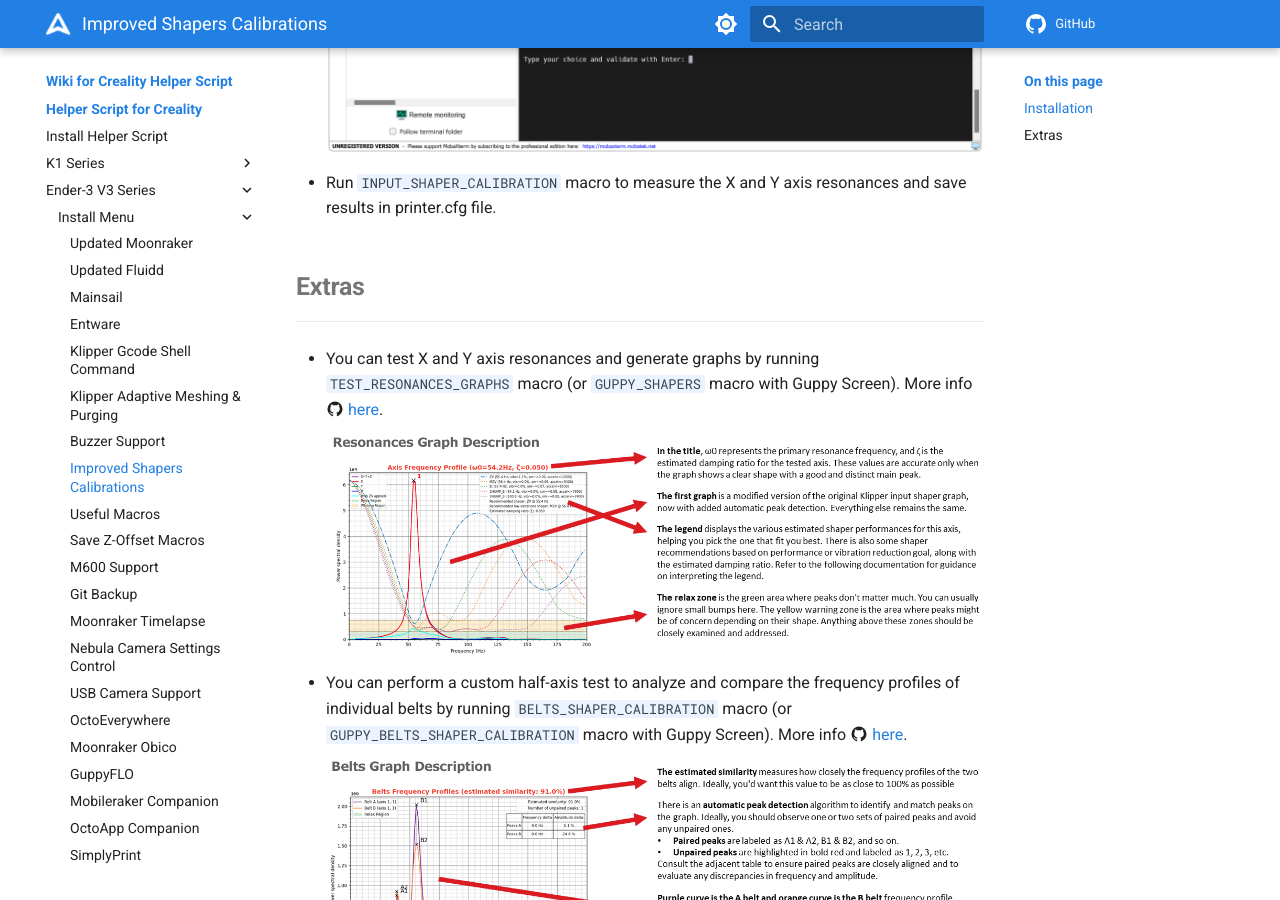
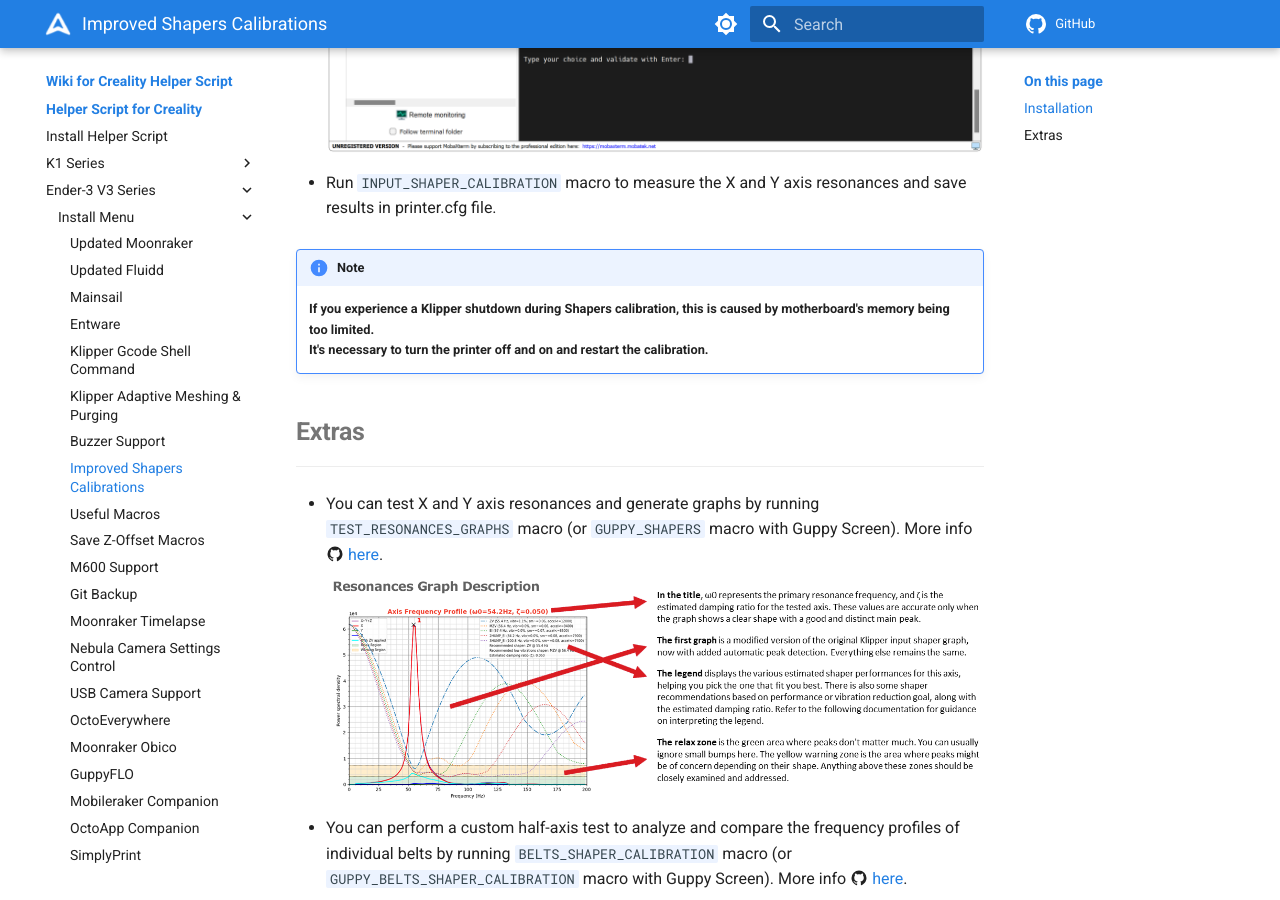
Before and after one commit to Guilouz/Creality-Helper-Script-Wiki, an MkDocs documentation site: the page built from docs/helper-script/improved-shapers-calibrations.md, in a window 1280 px wide and 900 px high, scrolled down 1211 px. Built offline with MkDocs 1.6.1 and Material for MkDocs 9.7.7, drawn with Linux system fonts in a browser that asks for light colours; comment, search, counter and statistics services are not loaded.

Commit message:
Update improved-shapers-calibrations.md

```diff
--- a/docs/helper-script/improved-shapers-calibrations.md
+++ b/docs/helper-script/improved-shapers-calibrations.md
@@ -25,6 +25,9 @@
 
 - Run `INPUT_SHAPER_CALIBRATION` macro to measure the X and Y axis resonances and save results in printer.cfg file.
 
+!!! Note
+    **If you experience a Klipper shutdown during Shapers calibration, this is caused by motherboard's memory being too limited.<br />It's necessary to turn the printer off and on and restart the calibration.**
+
 
 ## Extras
 <hr>
```
